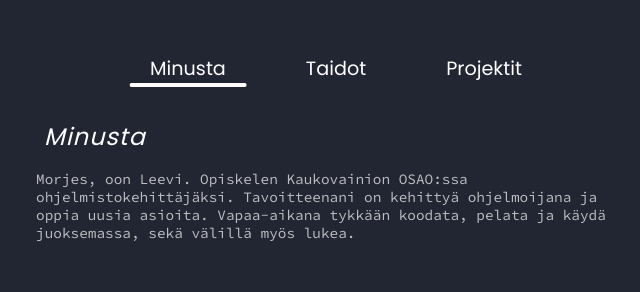
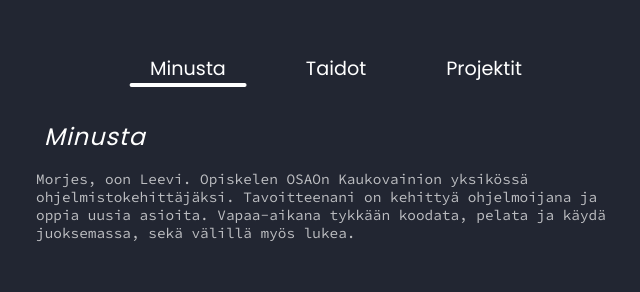
Before and after one commit to leeviko/portfolio, a React (Create React App) app: page /about in a window 1280 px wide. Shown: the part 164-456 px from the top of the page, without its empty margins (304-944 px from the left). Built offline with nearby package versions, Linux system fonts and the light colour scheme; a web font is replaced by a local one.

Commit message:
Update about text

```diff
--- a/src/components/About.js
+++ b/src/components/About.js
@@ -9,9 +9,9 @@ const About = () => {
         </h1>
         <div className="page-content">
           <p className="about-section-text section-text" lang="fi">
-            Morjes, oon Leevi. Opiskelen Kaukovainion OSAO:ssa ohjelmistokehittäjäksi. Tavoitteenani
-            on kehittyä ohjelmoijana ja oppia uusia asioita. Vapaa-aikana tykkään koodata, pelata ja
-            käydä juoksemassa, sekä välillä myös lukea.
+            Morjes, oon Leevi. Opiskelen OSAOn Kaukovainion yksikössä ohjelmistokehittäjäksi.
+            Tavoitteenani on kehittyä ohjelmoijana ja oppia uusia asioita. Vapaa-aikana tykkään
+            koodata, pelata ja käydä juoksemassa, sekä välillä myös lukea.
           </p>
         </div>
       </div>
```
Also changed, not shown: 1 other file (tests, documents, lock files or other folders).
